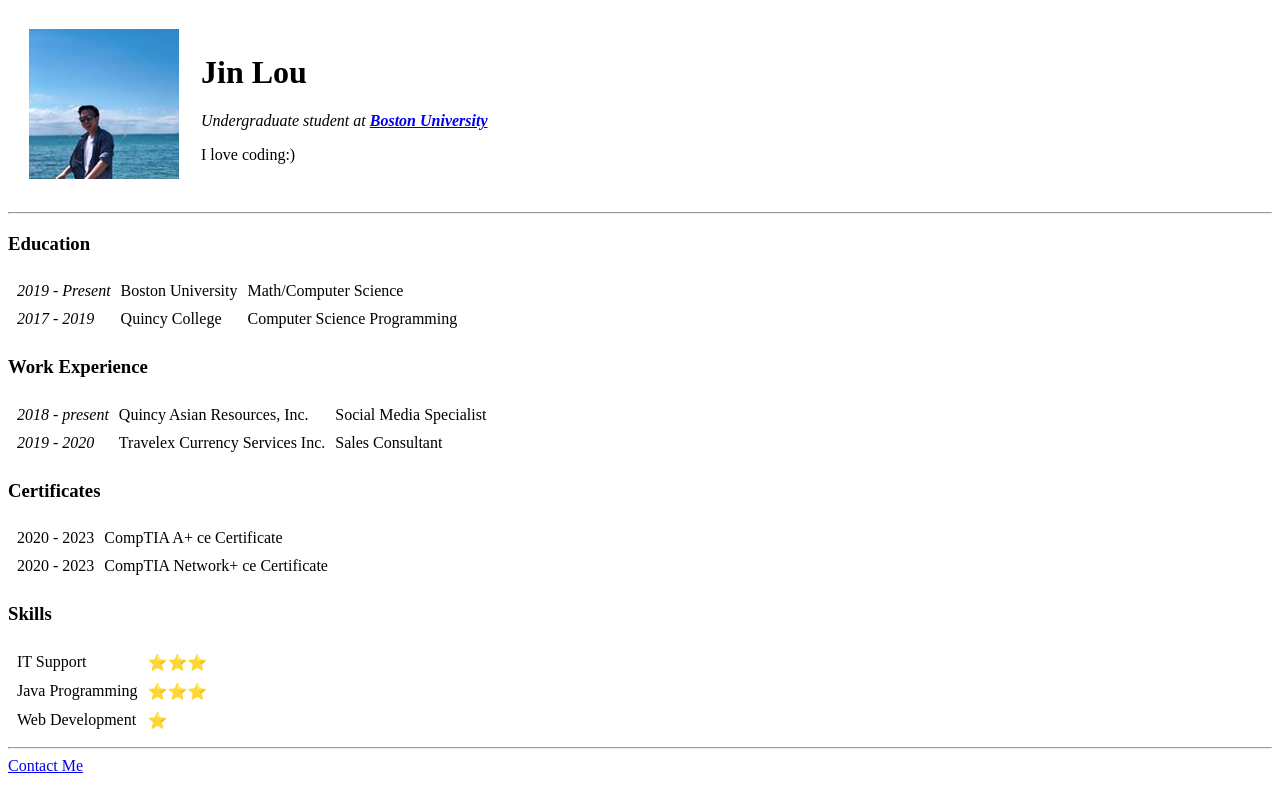
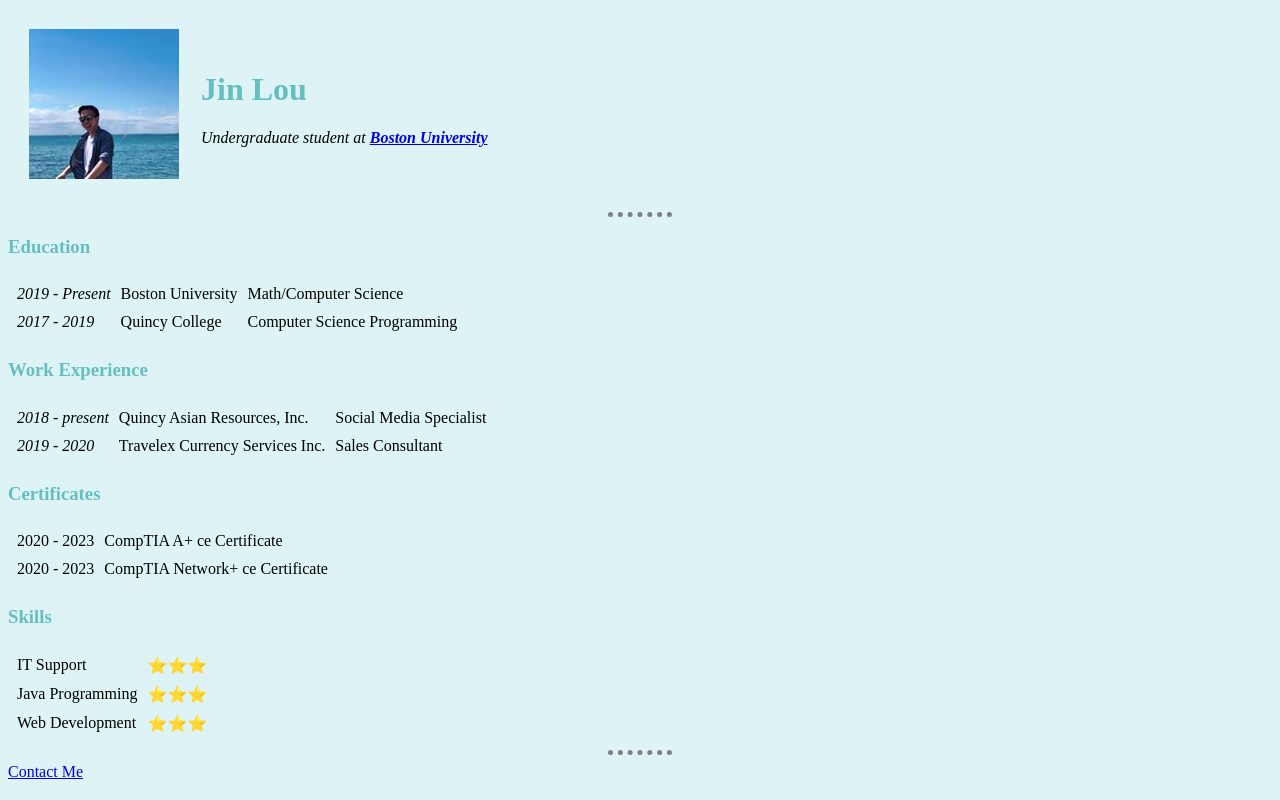
Before and after one commit to jinlou98/cover_letter_html, a plain HTML site: page index.html in a window 1280 px wide. Drawn offline with Linux system fonts and the light colour scheme.

Commit message:
Add files via upload
Add updated files of my cover letter website

```diff
--- /dev/null
+++ b/css/styles.css
@@ -0,0 +1,19 @@
+body {
+  background-color: #ddf3f5;
+}
+
+hr{
+  border-style: none;
+  border-top-style: dotted;
+  border-color: grey;
+  border-width: 5px;
+  width: 5%;
+}
+
+h1 {
+  color: #66BFBF;
+}
+
+h3 {
+  color: #66BFBF;
+}
--- a/index.html
+++ b/index.html
@@ -4,6 +4,7 @@
 <head>
   <meta charset="utf-8">
   <title>Jin Lou</title>
+  <link rel="stylesheet" href="css/styles.css">
 </head>
 
 <body>
@@ -13,8 +14,7 @@
           src="Image\Jin Lou.png"
           alt="Jin Lou's profile picture"></td>
       <td><h1>Jin Lou</h1>
-        <p><em>Undergraduate student at <strong><a href="https://www.bu.edu/">Boston University</a></strong></em></p>
-        <p>I love coding:)</p></td>
+        <p><em>Undergraduate student at <strong><a href="https://www.bu.edu/">Boston University</a></strong></em></p></td>
     </tr>
   </table>
 
@@ -72,7 +72,7 @@
       </tr>
       <tr>
         <td>Web Development</td>
-        <td>⭐</td>
+        <td>⭐⭐⭐</td>
       </tr>
     </table>
   <hr>
```
Also changed, not shown: contact-me.html (+2 -0 lines).
